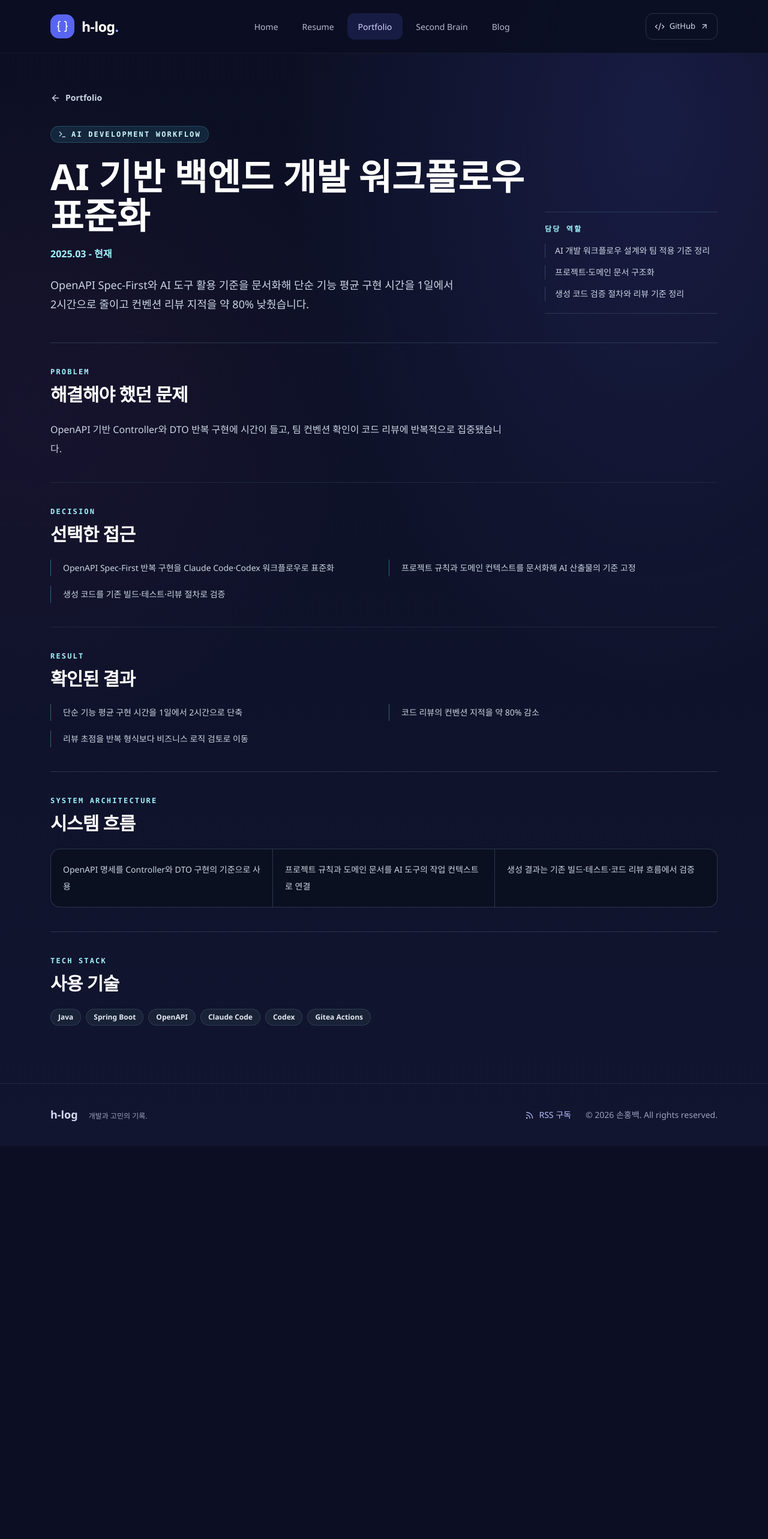
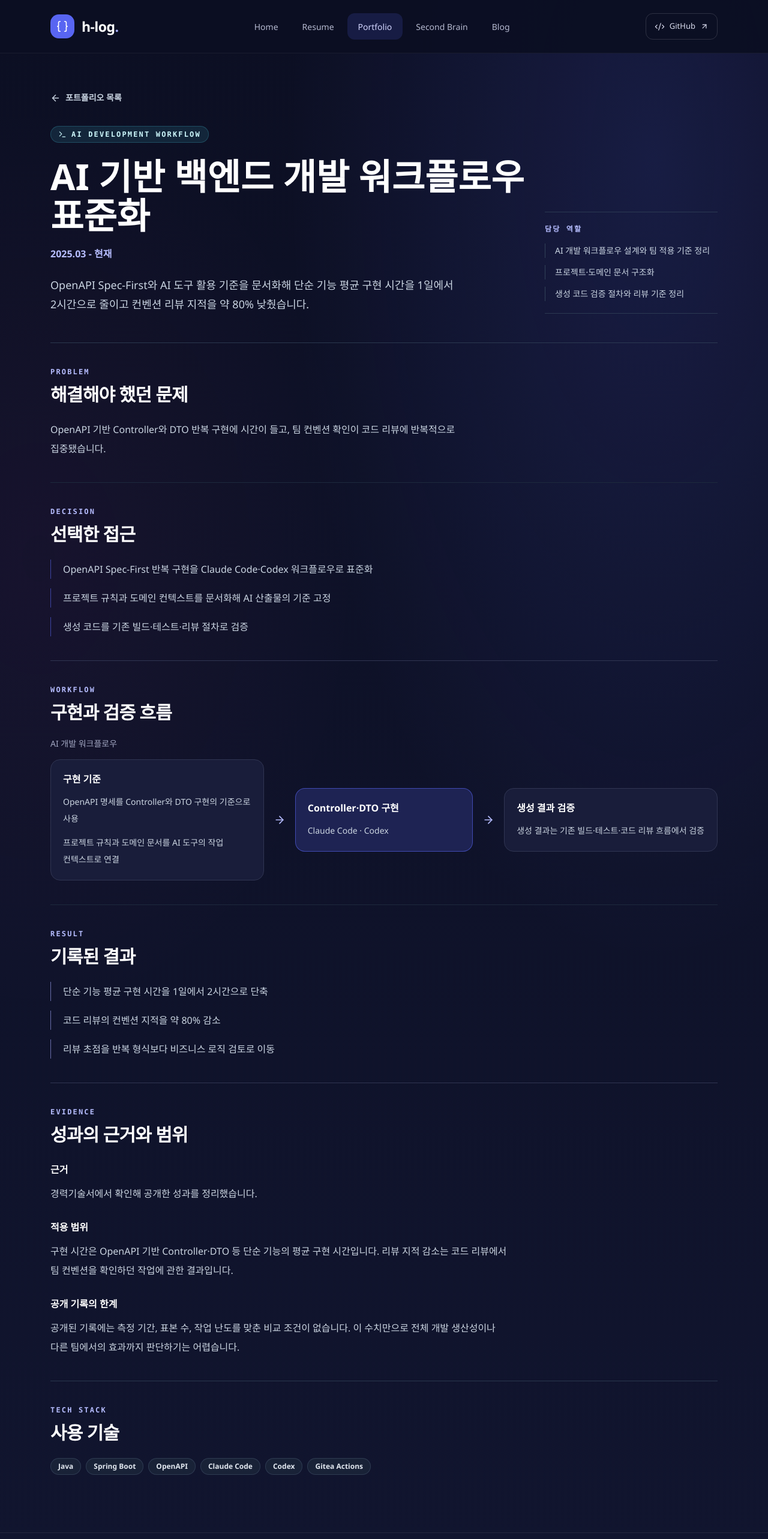
Before and after one commit to Hongbaekson/h-log, a Next.js app in the folder apps/h-log/: page /portfolio/ai-backend-workflow-standardization in a window 1280 px wide. Shown: the top 2566 px of the page at 60% size. Before the commit the page ends 1911 px from the top, so only its background shows below. Built offline with nearby package versions, Linux system fonts and the light colour scheme.

Commit message:
feat(h-log): clarify portfolio decisions and evidence

```diff
--- a/apps/h-log/app/portfolio/[slug]/page.tsx
+++ b/apps/h-log/app/portfolio/[slug]/page.tsx
@@ -1,7 +1,7 @@
 import type { Metadata } from "next";
 import Link from "next/link";
 import { notFound } from "next/navigation";
-import { ArrowLeft, Terminal } from "lucide-react";
+import { ArrowLeft, ArrowRight, Terminal } from "lucide-react";
 
 import { GithubWebhookArchitectureDiagram } from "@/components/portfolio/GithubWebhookArchitectureDiagram";
 import { Badge, Container } from "@/components/ui";
@@ -58,7 +58,7 @@ function SectionHeading({
 }) {
   return (
     <div className="mb-6">
-      <p className="font-mono text-xs font-semibold uppercase tracking-[0.18em] text-cyan-200">
+      <p className="font-mono text-xs font-semibold uppercase tracking-[0.18em] text-[#b6bdff]">
         {eyebrow}
       </p>
       <h2 className="card-heading mt-3 text-2xl tracking-tight text-white md:text-3xl">{title}</h2>
@@ -84,6 +84,39 @@ function SystemMap({ project }: { project: Project }) {
   );
 }
 
+function AiWorkflowDiagram({ project }: { project: Project }) {
+  return (
+    <section className="min-w-0 border-t border-[var(--border)] pt-10">
+      <SectionHeading eyebrow="Workflow" title="구현과 검증 흐름" />
+      <figure aria-labelledby="ai-workflow-caption">
+        <figcaption className="mb-4 text-sm text-[var(--text-muted)]" id="ai-workflow-caption">
+          AI 개발 워크플로우
+        </figcaption>
+        <div className="grid min-w-0 items-center gap-4 md:grid-cols-[minmax(0,1.2fr)_auto_minmax(0,1fr)_auto_minmax(0,1.2fr)]">
+          <div className="min-w-0 rounded-2xl border border-[var(--border)] bg-[var(--surface)] p-5">
+            <h3 className="font-semibold text-white">구현 기준</h3>
+            <ul className="mt-3 grid gap-3 text-sm leading-7 text-[var(--text-secondary)]">
+              {project.detail.architecture.slice(0, 2).map((item) => (
+                <li key={item}>{item}</li>
+              ))}
+            </ul>
+          </div>
+          <ArrowRight aria-hidden="true" className="justify-self-center rotate-90 text-[#b6bdff] md:rotate-0" size={20} />
+          <div className="min-w-0 rounded-2xl border border-[#5865f2]/60 bg-[var(--surface-elevated)] p-5">
+            <h3 className="font-semibold text-white">Controller·DTO 구현</h3>
+            <p className="mt-3 text-sm leading-7 text-[var(--text-secondary)]">Claude Code · Codex</p>
+          </div>
+          <ArrowRight aria-hidden="true" className="justify-self-center rotate-90 text-[#b6bdff] md:rotate-0" size={20} />
+          <div className="min-w-0 rounded-2xl border border-[var(--border)] bg-[var(--surface)] p-5">
+            <h3 className="font-semibold text-white">생성 결과 검증</h3>
+            <p className="mt-3 text-sm leading-7 text-[var(--text-secondary)]">{project.detail.architecture[2]}</p>
+          </div>
+        </div>
+      </figure>
+    </section>
+  );
+}
+
 function ProjectStory({ project }: { project: Project }) {
   return (
     <section className="grid gap-10 border-t border-slate-700/80 pt-10">
@@ -94,10 +127,10 @@ function ProjectStory({ project }: { project: Project }) {
 
       <div className="border-t border-slate-800 pt-10">
         <SectionHeading eyebrow="Decision" title="선택한 접근" />
-        <ul className="grid gap-4 md:grid-cols-2">
+        <ul className="grid max-w-3xl gap-4">
           {project.approach.map((item) => (
             <li
-              className="border-l border-cyan-300/40 pl-5 text-sm leading-7 text-slate-300"
+              className="border-l border-[#5865f2]/60 pl-5 text-base leading-8 text-slate-300"
               key={item}
             >
               {item}
@@ -106,12 +139,16 @@ function ProjectStory({ project }: { project: Project }) {
         </ul>
       </div>
 
+      {project.slug === "ai-backend-workflow-standardization" && (
+        <AiWorkflowDiagram project={project} />
+      )}
+
       <div className="border-t border-slate-800 pt-10">
-        <SectionHeading eyebrow="Result" title="확인된 결과" />
-        <ul className="grid gap-4 md:grid-cols-2">
+        <SectionHeading eyebrow="Result" title={project.detail.evidence ? "기록된 결과" : "확인된 결과"} />
+        <ul className="grid max-w-3xl gap-4">
           {project.impact.map((item) => (
             <li
-              className="border-l border-emerald-300/40 pl-5 text-sm leading-7 text-slate-300"
+              className="border-l border-[#a3aaff]/60 pl-5 text-base leading-8 text-slate-300"
               key={item}
             >
               {item}
@@ -119,6 +156,26 @@ function ProjectStory({ project }: { project: Project }) {
           ))}
         </ul>
       </div>
+
+      {project.detail.evidence && (
+        <section className="border-t border-[var(--border)] pt-10">
+          <SectionHeading eyebrow="Evidence" title="성과의 근거와 범위" />
+          <dl className="grid max-w-3xl gap-6 text-base leading-8">
+            <div>
+              <dt className="font-semibold text-white">근거</dt>
+              <dd className="mt-2 text-[var(--text-secondary)]">{project.detail.evidence.basis}</dd>
+            </div>
+            <div>
+              <dt className="font-semibold text-white">적용 범위</dt>
+              <dd className="mt-2 text-[var(--text-secondary)]">{project.detail.evidence.scope}</dd>
+            </div>
+            <div>
+              <dt className="font-semibold text-white">공개 기록의 한계</dt>
+              <dd className="mt-2 text-[var(--text-secondary)]">{project.detail.evidence.limitations}</dd>
+            </div>
+          </dl>
+        </section>
+      )}
     </section>
   );
 }
@@ -148,18 +205,18 @@ export default async function PortfolioDetailPage({ params }: PortfolioDetailPag
 
   return (
     <>
-      <section className="pt-12 pb-10 md:pt-16 md:pb-12">
+      <section className="pt-12 pb-10 break-keep wrap-anywhere md:pt-16 md:pb-12">
         <Container>
           <Link
-            className="hero-reveal hero-reveal-1 inline-flex items-center gap-2 rounded-xl text-sm font-semibold text-slate-300 transition-colors hover:text-white focus-visible:outline focus-visible:outline-2 focus-visible:outline-offset-4 focus-visible:outline-cyan-300"
+            className="hero-reveal hero-reveal-1 inline-flex items-center gap-2 rounded-xl text-sm font-semibold text-slate-300 transition-colors hover:text-white focus-visible:outline focus-visible:outline-2 focus-visible:outline-offset-4 focus-visible:outline-[#b6bdff]"
             href="/portfolio"
           >
             <ArrowLeft aria-hidden="true" size={17} strokeWidth={2} />
-            Portfolio
+            포트폴리오 목록
           </Link>
 
-          <div className="mt-8 grid gap-8 lg:grid-cols-[1fr_18rem] lg:items-end">
-            <div>
+          <div className="mt-8 grid gap-8 lg:grid-cols-[minmax(0,1fr)_18rem] lg:items-end">
+            <div className="min-w-0">
               <Badge className="hero-reveal hero-reveal-2" tone={project.tone}>
                 <Terminal aria-hidden="true" size={14} strokeWidth={2} />
                 <span className="font-mono uppercase tracking-[0.18em]">{project.type}</span>
@@ -167,7 +224,7 @@ export default async function PortfolioDetailPage({ params }: PortfolioDetailPag
               <h1 className="hero-heading hero-reveal hero-reveal-3 mt-6 max-w-4xl text-4xl leading-[1.08] tracking-normal text-white md:text-6xl">
                 {project.context}
               </h1>
-              <p className="hero-reveal hero-reveal-4 mt-5 text-sm font-semibold text-cyan-200 md:text-base">
+              <p className="hero-reveal hero-reveal-4 mt-5 text-sm font-semibold text-[#b6bdff] md:text-base">
                 {project.period}
               </p>
               <p className="hero-reveal hero-reveal-5 mt-6 max-w-2xl text-base leading-8 text-slate-300 md:text-lg">
@@ -180,7 +237,7 @@ export default async function PortfolioDetailPage({ params }: PortfolioDetailPag
               className="border-y border-slate-700/80 py-5"
             >
               <h2
-                className="font-mono text-xs font-semibold uppercase tracking-[0.18em] text-cyan-200"
+                className="font-mono text-xs font-semibold uppercase tracking-[0.18em] text-[#b6bdff]"
                 id="project-role-heading"
               >
                 담당 역할
@@ -197,13 +254,13 @@ export default async function PortfolioDetailPage({ params }: PortfolioDetailPag
         </Container>
       </section>
 
-      <section className="pb-24">
+      <section className="pb-24 break-keep wrap-anywhere">
         <Container>
           <div className="grid gap-10">
             <ProjectStory project={project} />
             {project.slug === "github-issues-workflow-automation" ? (
               <GithubWebhookArchitectureDiagram />
-            ) : (
+            ) : project.slug !== "ai-backend-workflow-standardization" && (
               <SystemMap project={project} />
             )}
             <TechStack project={project} />
--- a/apps/h-log/lib/projects.ts
+++ b/apps/h-log/lib/projects.ts
@@ -15,6 +15,11 @@ export type Project = {
   context: string;
   detail: {
     architecture: string[];
+    evidence?: {
+      basis: string;
+      scope: string;
+      limitations: string;
+    };
     role: string[];
   };
   icon: LucideIcon;
@@ -44,6 +49,11 @@ export const projects = [
         "프로젝트 규칙과 도메인 문서를 AI 도구의 작업 컨텍스트로 연결",
         "생성 결과는 기존 빌드·테스트·코드 리뷰 흐름에서 검증",
       ],
+      evidence: {
+        basis: "경력기술서에서 확인해 공개한 성과를 정리했습니다.",
+        scope: "구현 시간은 OpenAPI 기반 Controller·DTO 등 단순 기능의 평균 구현 시간입니다. 리뷰 지적 감소는 코드 리뷰에서 팀 컨벤션을 확인하던 작업에 관한 결과입니다.",
+        limitations: "공개된 기록에는 측정 기간, 표본 수, 작업 난도를 맞춘 비교 조건이 없습니다. 이 수치만으로 전체 개발 생산성이나 다른 팀에서의 효과까지 판단하기는 어렵습니다.",
+      },
       role: [
         "AI 개발 워크플로우 설계와 팀 적용 기준 정리",
         "프로젝트·도메인 문서 구조화",
--- a/apps/h-log/phases/index.json
+++ b/apps/h-log/phases/index.json
@@ -148,7 +148,7 @@
     {
       "dir": "portfolio-evidence-experience",
       "status": "pending",
-      "summary": "2026-10-19 Step 0 completed: Lead case + two supporting cases and compact career rows use Discord tokens with title/role/key result. All nine project records, detail URLs and Home hero/radar are preserved. Focused RED/GREEN 14/14, 1440/390/320 keyboard/long-text/destination checks, unit 213 pass/13 DB skip, lint/typecheck/build passed. Steps 1-2 remain pending; next: Step 1 decision-and-evidence-detail. Published-current/privacy boundaries and OCI hold remain unchanged."
+      "summary": "2026-10-20 Steps 0-1 completed: featured hierarchy and compact career list, then an AI workflow detail with responsive figure and separate evidence/scope/limitations. Original project facts, URLs and Home/radar are preserved; no invented alternative comparisons. Focused RED/GREEN 16/16, unit 215 pass/13 DB skip, lint/typecheck/build, 1440/390/320 keyboard/long-text/other-detail checks, 404/308 and no-JS reading passed. Approval-review capacity blocker resolved. Next: Step 2 project-post-connections. Published-current/privacy boundaries and OCI hold remain unchanged."
     },
     {
       "dir": "editorial-trust-and-series",
--- a/apps/h-log/phases/portfolio-evidence-experience/index.json
+++ b/apps/h-log/phases/portfolio-evidence-experience/index.json
@@ -11,7 +11,8 @@
     {
       "step": 1,
       "name": "decision-and-evidence-detail",
-      "status": "pending"
+      "status": "completed",
+      "summary": "2026-10-20: AI workflow pilot now separates problem, chosen approach, responsive implementation/verification figure, reported results and public evidence/scope/limitations. Unrecorded alternative comparisons are omitted. All nine original project records and Home/radar are preserved. Focused RED 2 -> GREEN 16/16, unit 215 pass/13 DB skip, lint/typecheck/build, 1440/390/320 browser/keyboard/long-text checks, other eight details, missing 404, legacy 308 and no-JS reading passed. Previous approval-review capacity blocker is resolved. Next: Step 2 project-post-connections."
     },
     {
       "step": 2,
```
Also changed, not shown: apps/h-log/phases/portfolio-evidence-experience/step1.md (+24 -0 lines), 9 other files (tests, documents, lock files or other folders).
